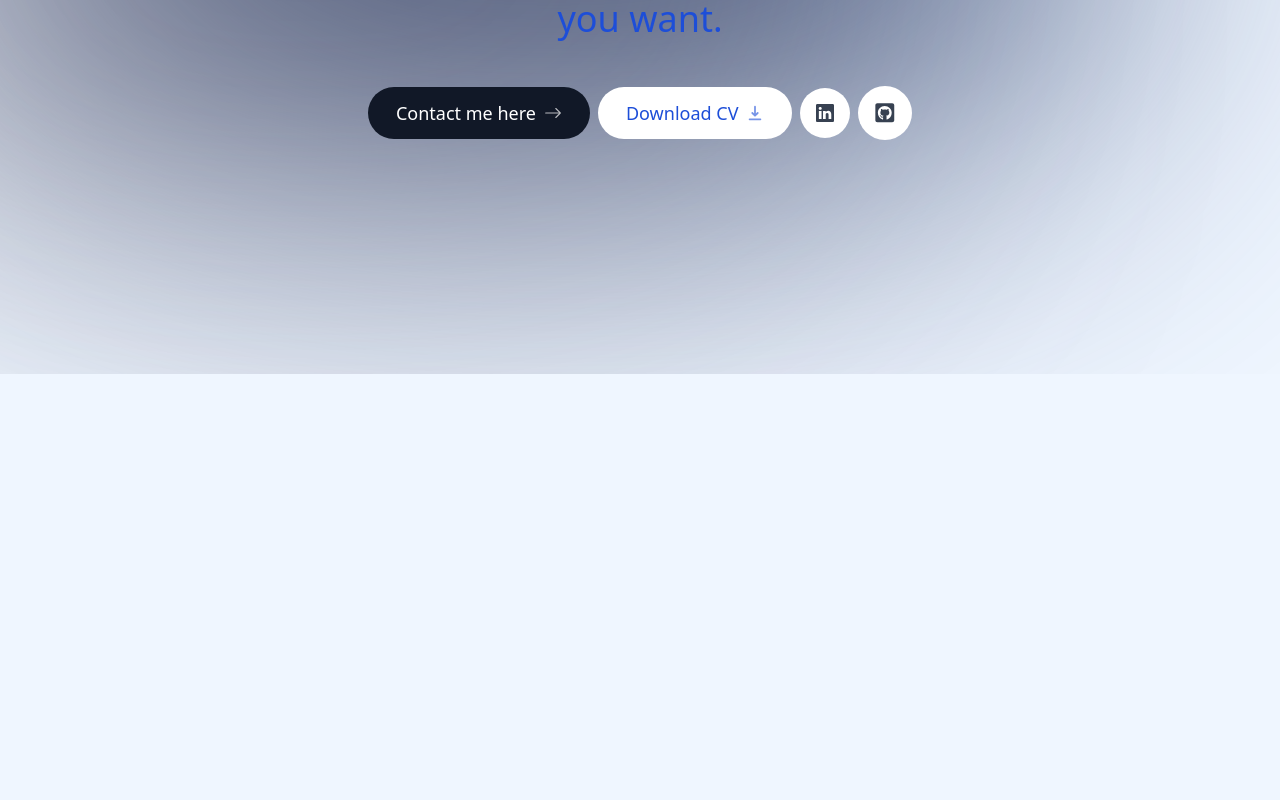
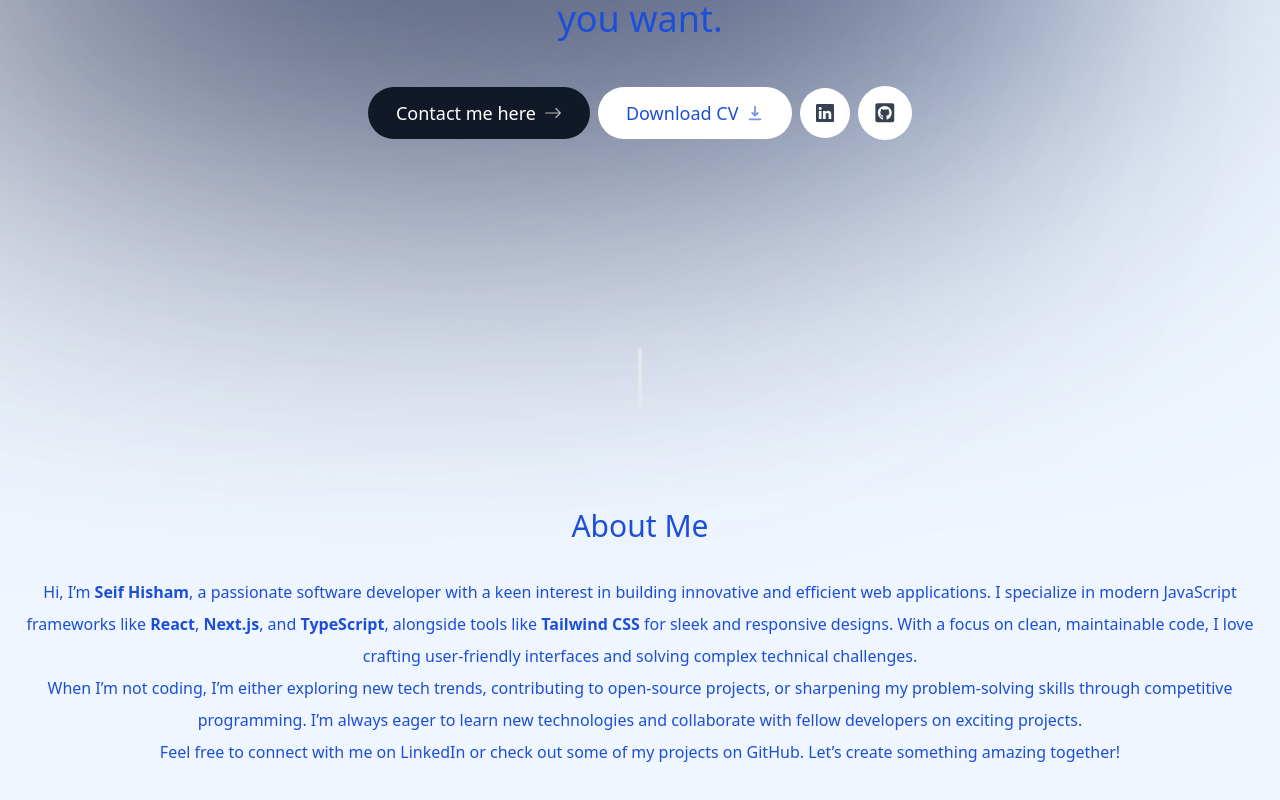
Before and after one commit to seifhisham/Portfolio, a Next.js app: page / in a window 1280 px wide. Shown: the part 426-1226 px from the top of the page. Before the commit the page ends 800 px from the top, so only its background shows below. Built offline with nearby package versions, Linux system fonts and the light colour scheme.

Commit message:
About section

```diff
--- a/app/page.tsx
+++ b/app/page.tsx
@@ -1,9 +1,13 @@
 import Intro from "@/components/intro";
+import Section from "@/components/section";
+import About from "@/components/about";
 
 export default function Home() {
   return (
       <main className="flex flex-col items-center px=4">
         <Intro />
+        <Section />
+        <About />
       </main>
 
   );
--- /dev/null
+++ b/components/about.tsx
@@ -0,0 +1,26 @@
+"use client"
+
+import React from 'react'
+import SectionHeading from './section-heading'
+import { motion } from 'framer-motion'
+
+export default function about() {
+  return (
+    <motion.section className='mb-28 max-2-[45rem] text-center leading-8 sm:mb-40'
+    initial={{ opacity:0, y:100}}
+    animate={{ opacity:1, y:0 }}
+    transition={{ delay: 0.175}}
+    >
+        <SectionHeading>About Me</SectionHeading>
+        <p>
+        Hi, I’m <strong>Seif Hisham</strong>, a passionate software developer with a keen interest in building innovative and efficient web applications. I specialize in modern JavaScript frameworks like <strong>React</strong>, <strong>Next.js</strong>, and <strong>TypeScript</strong>, alongside tools like <strong>Tailwind CSS</strong> for sleek and responsive designs. With a focus on clean, maintainable code, I love crafting user-friendly interfaces and solving complex technical challenges.
+        </p>
+        <p>
+            When I’m not coding, I’m either exploring new tech trends, contributing to open-source projects, or sharpening my problem-solving skills through competitive programming. I’m always eager to learn new technologies and collaborate with fellow developers on exciting projects.
+        </p>
+        <p>
+            Feel free to connect with me on <a href="https://www.linkedin.com" target="_blank">LinkedIn</a> or check out some of my projects on <a href="https://github.com" target="_blank">GitHub</a>. Let’s create something amazing together!
+        </p>
+    </motion.section>
+  )
+}
--- a/components/intro.tsx
+++ b/components/intro.tsx
@@ -42,11 +42,11 @@ export default function Intro() {
                 >👋</motion.span>
             </div>
         </div>
-        <motion.p className='mb-10 mt-4 px-4 text-2xl font-medium !leading-[1.5] sm:text-4xl'
+        <motion.h1 className='mb-10 mt-4 px-4 text-2xl font-medium !leading-[1.5] sm:text-4xl'
         initial= {{opacity:0 ,y:100}}
         animate={{opacity:1 ,y:0}}>
             <span className='font-bold'>Hello my name is Seif Hisham,</span> I'm a software delveloper and this is my Portfolio website take a look at it and contact me if you want.
-        </motion.p>
+        </motion.h1>
 
         <motion.div className='flex flex-col sm:flex-row items-center justify-center gap-2 px-4 text-lg font-medium'
         initial={{ opacity: 0, y: 100}}
--- /dev/null
+++ b/components/section-heading.tsx
@@ -0,0 +1,12 @@
+import React from 'react'
+
+type SectionHedingProps = {
+    children: React.ReactNode
+}
+
+export default function SectionHeading({
+    children }: SectionHedingProps) {
+  return (
+    <h2 className='text-3xl font-medium capitalize mb-8'>{children}</h2>
+  )
+}
--- /dev/null
+++ b/components/section.tsx
@@ -0,0 +1,14 @@
+"use client"
+
+import { motion } from 'framer-motion'
+import React from 'react'
+
+export default function section() {
+  return (
+    <motion.div className='bg-gray-200 my-24 h-16 w-1 rounded-full hidden sm:block'
+    initial={{ opacity:0, y:100}}
+    animate={{ opacity:1, y:0 }}
+    transition={{ delay: 0.125}}
+    ></motion.div>
+  )
+}
```
